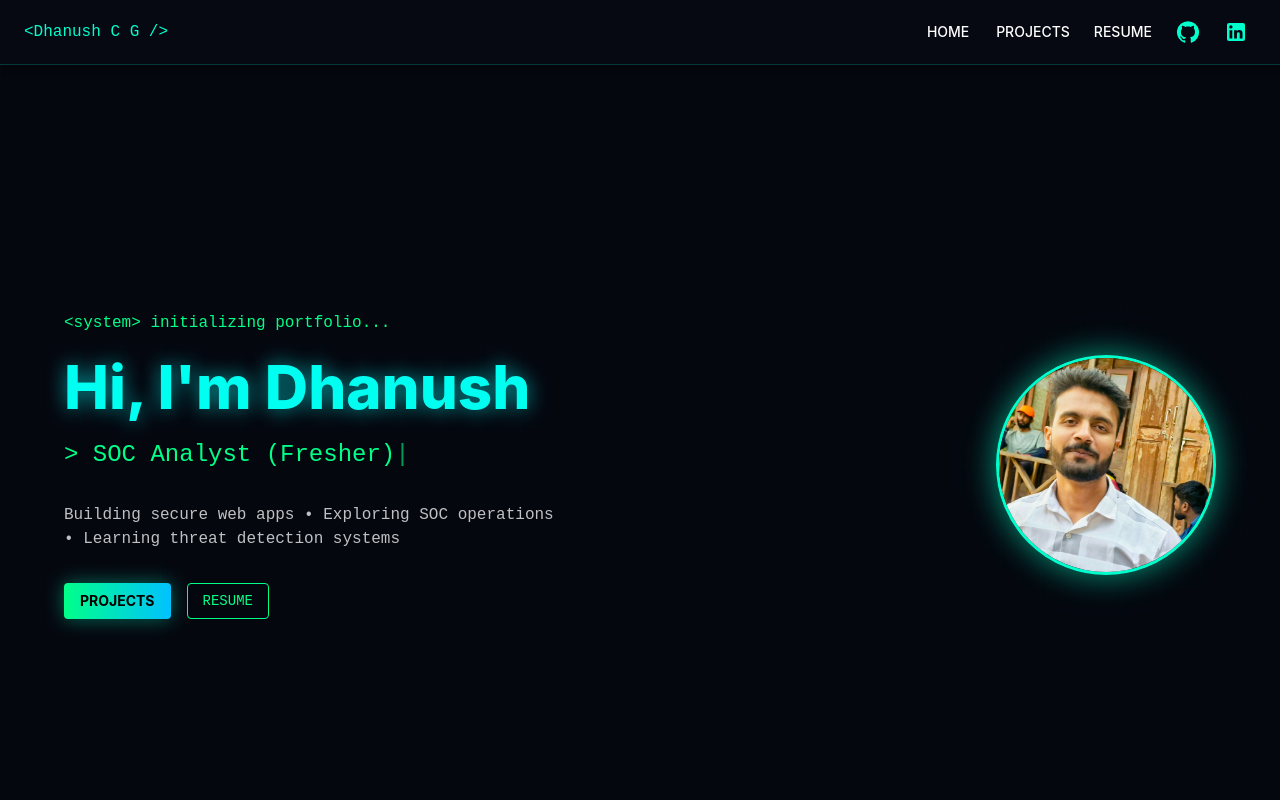
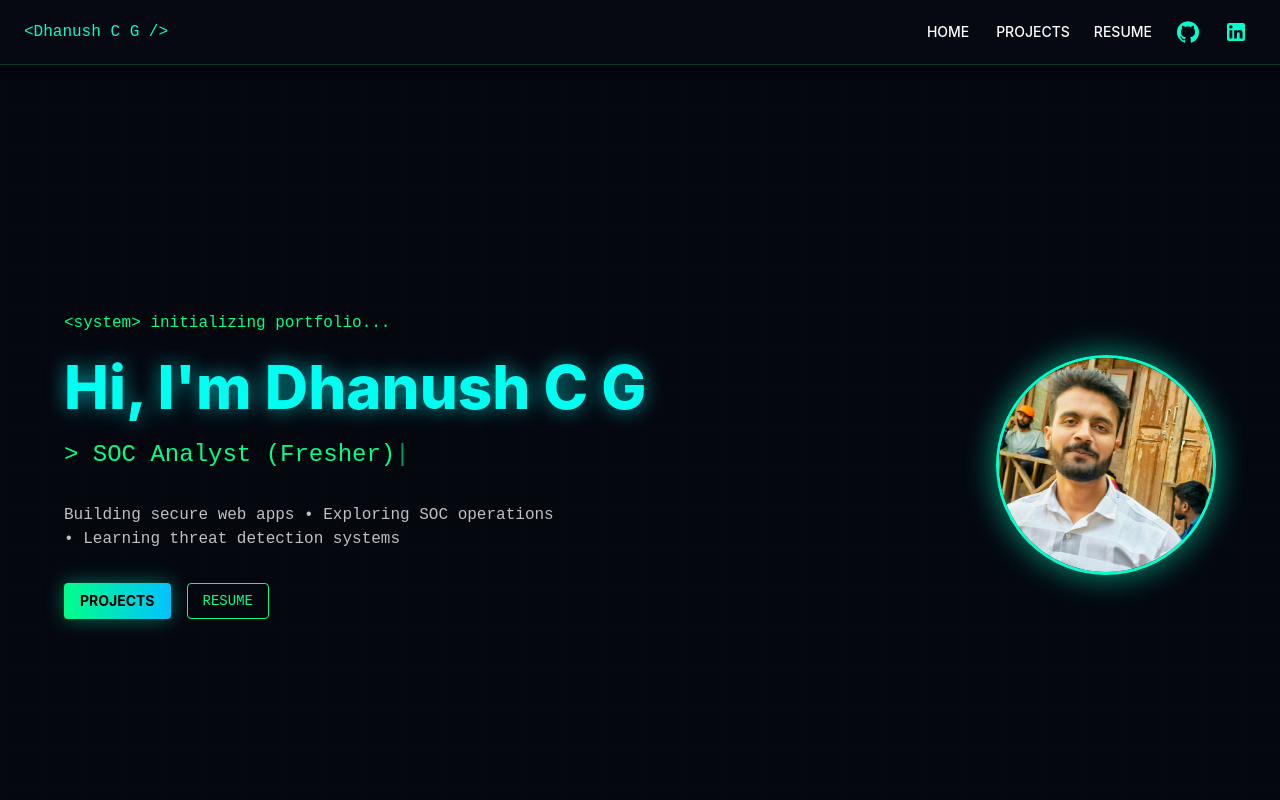
Before and after one commit to cgdhanush/portfolio, a React (Vite) app: page / in a window 1280 px wide. Shown: the top 800 px of the page. Built offline with nearby package versions, Linux system fonts and the light colour scheme.

Commit message:
update the name

```diff
--- a/src/components/Hero.tsx
+++ b/src/components/Hero.tsx
@@ -91,7 +91,7 @@ const Hero = () => {
               textShadow: "0 0 20px rgba(0,255,255,0.6)",
             }}
           >
-            Hi, I'm Dhanush
+            Hi, I'm Dhanush C G
           </Typography>
 
           <Typography
```
